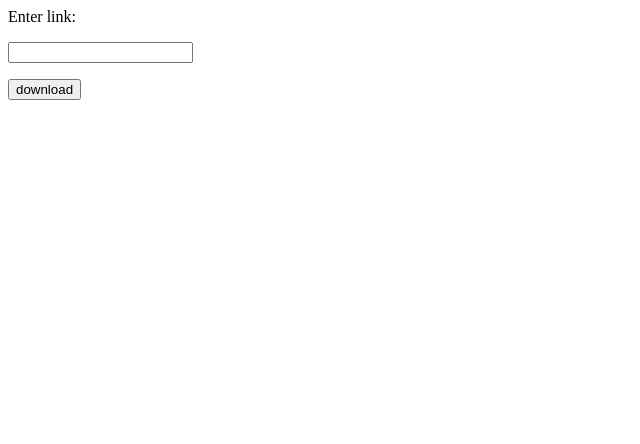
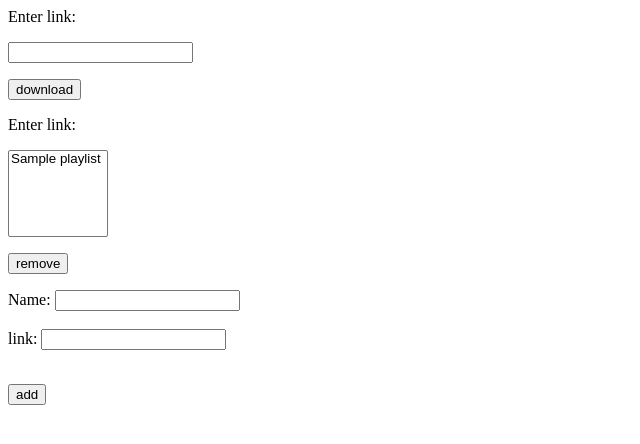
Before and after one commit to bartek56/youtubedl-web, a Flask app: template templates/index.html in a window 1280 px wide. Shown: the top 444 px of the page, without its empty margins (0-640 px from the left). Run offline with Flask 2, Linux system fonts and the light colour scheme; the template is opened without the code that fills it: most values are stand-ins (such as "Sample title", 1, 10 or a date in 2020).

Commit message:
add/remove playlist to select box

```diff
--- a/main.py
+++ b/main.py
@@ -3,15 +3,24 @@ import youtube_dl
 from flask import Flask, render_template, redirect, url_for, request, send_file
 from mutagen.easyid3 import EasyID3
 from mutagen.mp3 import MP3
-
+from configparser import ConfigParser
 
 app = Flask(__name__)
 
 MUSIC_PATH='/tmp/music/quick_download/'
 
 @app.route('/')
-def hello_world():
-    return render_template('index.html')
+def index():
+    config = ConfigParser()
+    config.read("/etc/mediaserver/youtubedl.ini")
+    data = [{'name':'name'}]
+    data.clear()
+
+    for section_name in config.sections():
+        if section_name != "GLOBAL":
+            data.append({'name':config[section_name]['name'] })
+
+    return render_template('index.html', playlists_data=data)
 
 @app.route('/download',methods = ['POST', 'GET'])
 def login():
@@ -23,6 +32,39 @@ def login():
    else:
       app.logger.debug("error")
       return redirect('/')
+
+
+@app.route('/playlists',methods = ['POST', 'GET'])
+def playlist():
+   if request.method == 'POST':
+       config = ConfigParser()
+       config.read("/etc/mediaserver/youtubedl.ini")
+
+       select = request.form.get('playlists')
+
+       if 'add' in request.form:
+           app.logger.debug("add")
+           playlist_name = request.form['playlist_name']
+           link = request.form['link']
+           config[playlist_name]={}
+           config[playlist_name]['name']=playlist_name
+           config[playlist_name]['link']=link
+
+
+       if 'remove' in request.form:
+           app.logger.debug("remove")
+           for i in data_2:
+               if i['name'] == str(select):
+                   app.logger.debug(i['name'])
+                   config.remove_section(str(select))
+
+       with open("/etc/mediaserver/youtubedl.ini",'w') as fp:
+           config.write(fp)
+
+       return redirect('/')
+   else:
+       app.logger.debug("error")
+       return redirect('/')
 
 
 def download_mp3(url):
--- a/templates/index.html
+++ b/templates/index.html
@@ -5,5 +5,24 @@
          <p><input type = "text" name = "link" /></p>
          <p><input type = "submit" value = "download" /></p>
       </form>
+
+      <form action = "{{ url_for('playlist')}}" method="POST">
+         <p>Enter link:</p>
+		 <select name="playlists" id="playlists" size="5" style="width: 100px;">
+             {% for o in playlists_data %}
+             <option value="{{ o.name }}">{{ o.name }}</option>
+             {% endfor %}
+         </select>
+
+         <p><input type="submit" name="remove" value="remove" /></p>
+
+
+		 <label for="fname">Name:</label>
+         <input type="text" id="playlist_name" name="playlist_name"><br><br>
+         <label for="lname">link:</label>
+         <input type="text" id="link" name="link"><br><br>
+
+         <p><input type="submit" name="add" value="add" /></p>
+      </form>
    </body>
 </html>
```
